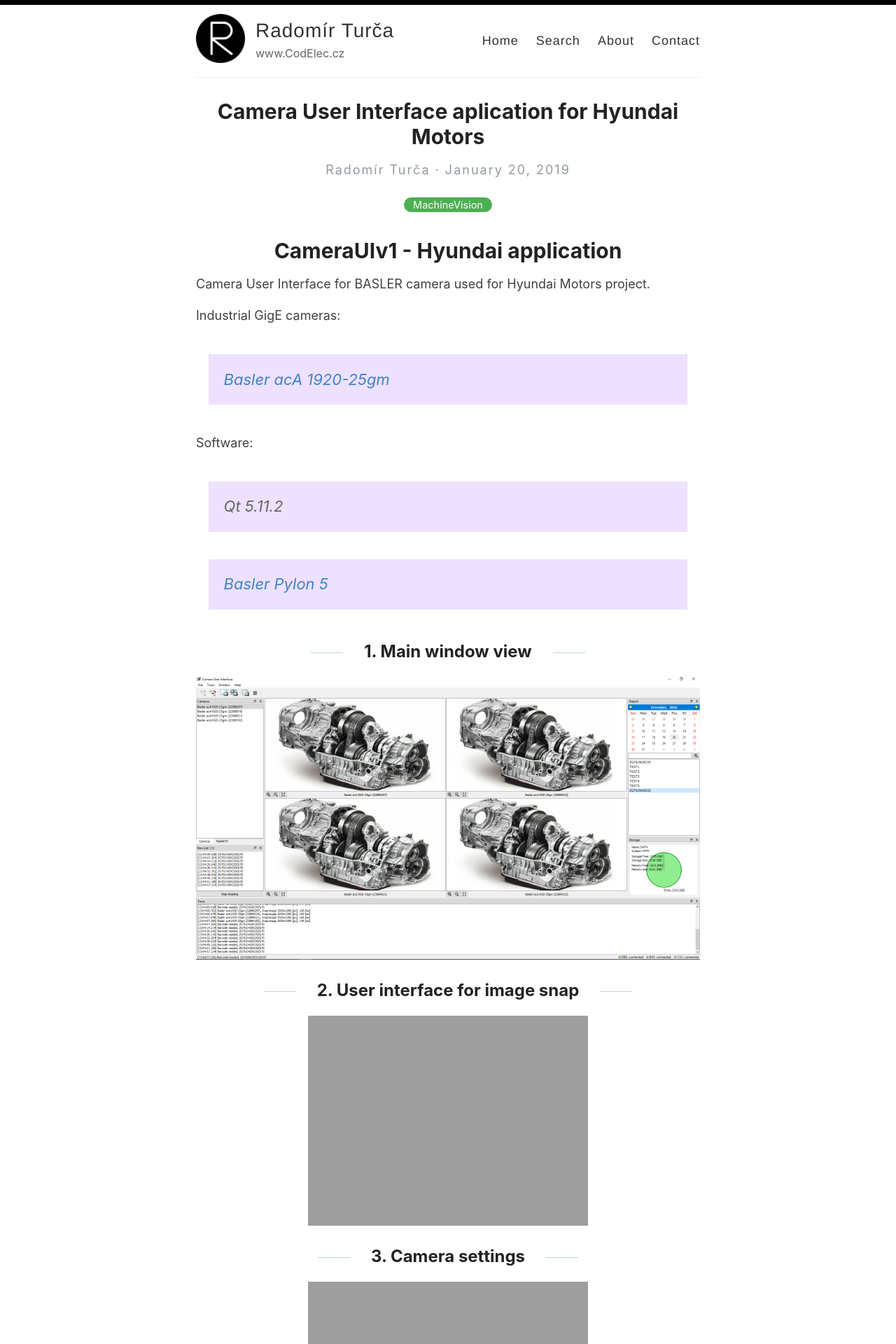
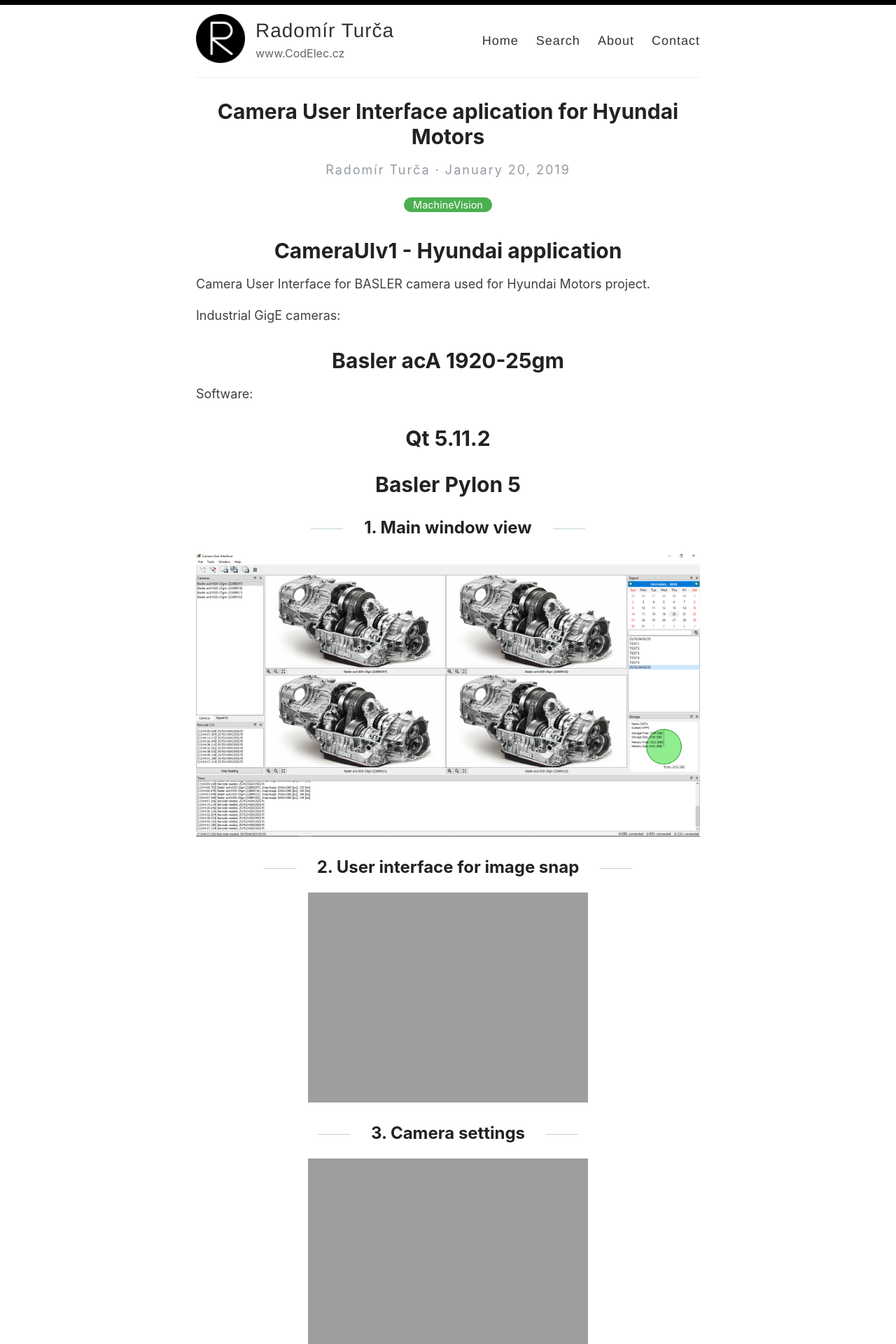
Before and after one commit to CodElecCz/codeleccz.github.io, a Jekyll site: the page built from _posts/2019-1-20-camerauiv1-huyndai.md, in a window 1280 px wide. Shown: the top 1920 px of the page at 70% size. Built offline with Jekyll 4.4.1, drawn with Linux system fonts in a browser that asks for light colours.

```diff
--- a/_posts/2019-1-20-camerauiv1-huyndai.md
+++ b/_posts/2019-1-20-camerauiv1-huyndai.md
@@ -9,13 +9,13 @@ categories: [MachineVision]
 Camera User Interface for BASLER camera used for Hyundai Motors project.
 
 Industrial GigE cameras:
-> [Basler acA 1920-25gm](https://www.baslerweb.com/en/products/cameras/area-scan-cameras/ace/aca1920-25gm/)
+# [Basler acA 1920-25gm](https://www.baslerweb.com/en/products/cameras/area-scan-cameras/ace/aca1920-25gm/)
 
 
 Software:
-> Qt 5.11.2
+# Qt 5.11.2
 
-> [Basler Pylon 5](https://www.baslerweb.com/en/products/software/pylon-windows/)
+# [Basler Pylon 5](https://www.baslerweb.com/en/products/software/pylon-windows/)
 
 ## 1. Main window view
 
```
